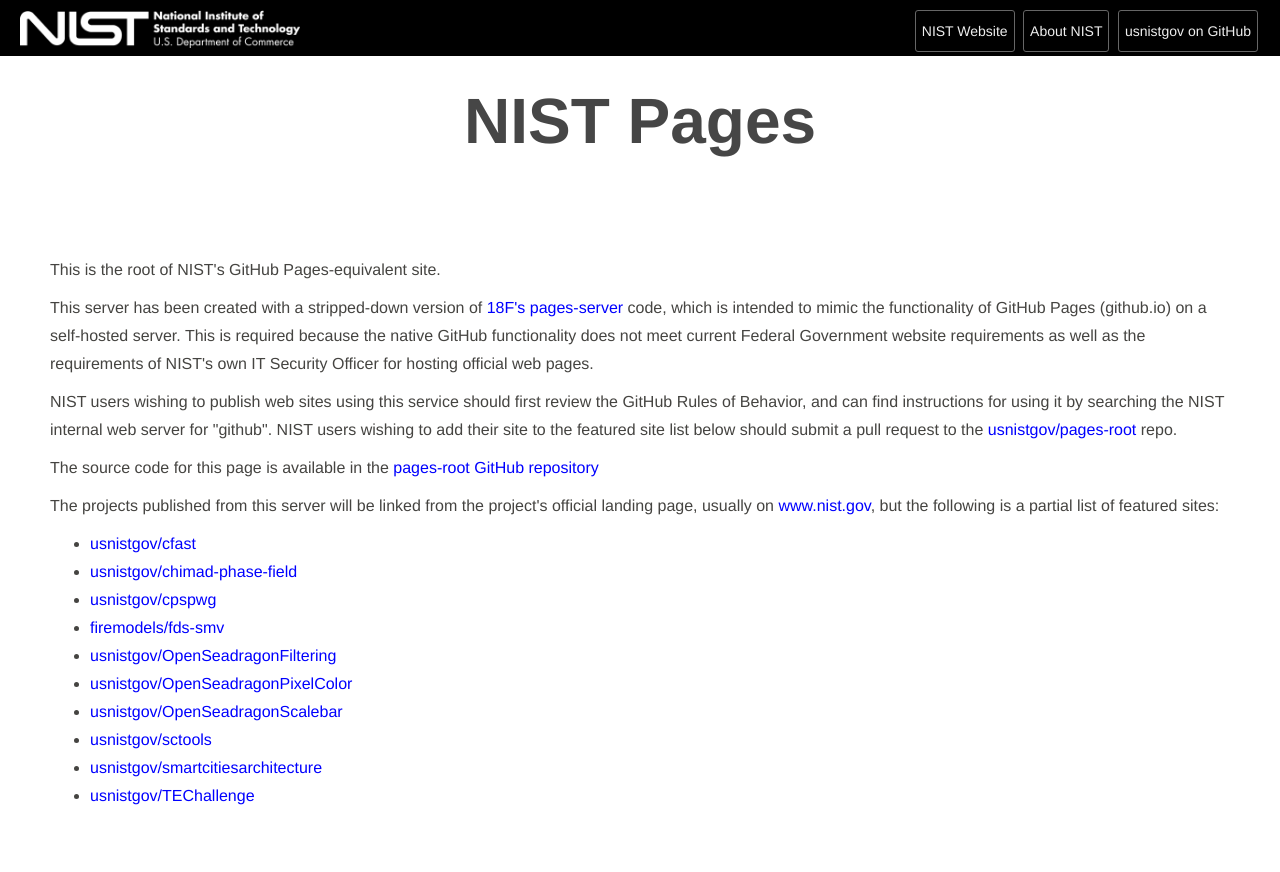
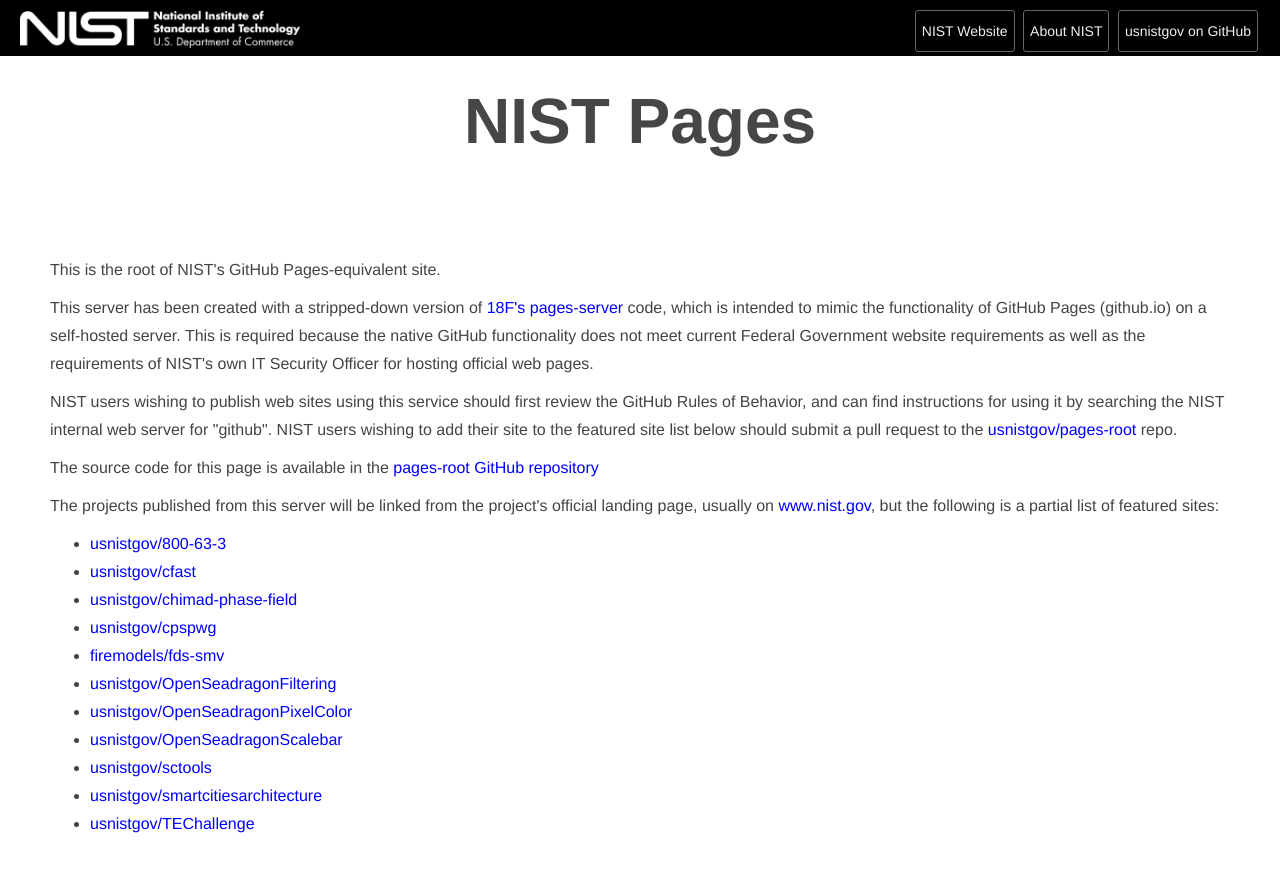
Before and after one commit to usnistgov/pages-root, a Jekyll site: the page built from index.html, in a window 1280 px wide, cut to the strip 0-946 px from the top of the page. Shown: the top 872 px of the strip. Built offline with Jekyll 4.4.1, drawn with Linux system fonts in a browser that asks for light colours; nearby versions of some CDN libraries; library files that are not in the unit come from our copies.

Commit message:
Add 800-63-3 link

```diff
--- a/index.html
+++ b/index.html
@@ -16,6 +16,7 @@
 	<p>The projects published from this server will be linked from the project's official landing page, usually on <a target="_blank" href="https://www.nist.gov">www.nist.gov</a>, but the following is a partial list of featured sites:
 
 	<ul>
+	  <li><a target="_blank" href="https://pages.nist.gov/800-63-3">usnistgov/800-63-3</a>
 	  <li><a target="_blank" href="https://pages.nist.gov/cfast">usnistgov/cfast</a>
 	  <li><a target="_blank" href="https://pages.nist.gov/chimad-phase-field">usnistgov/chimad-phase-field</a>
 	  <li><a target="_blank" href="https://pages.nist.gov/cpspwg">usnistgov/cpspwg</a>
```
